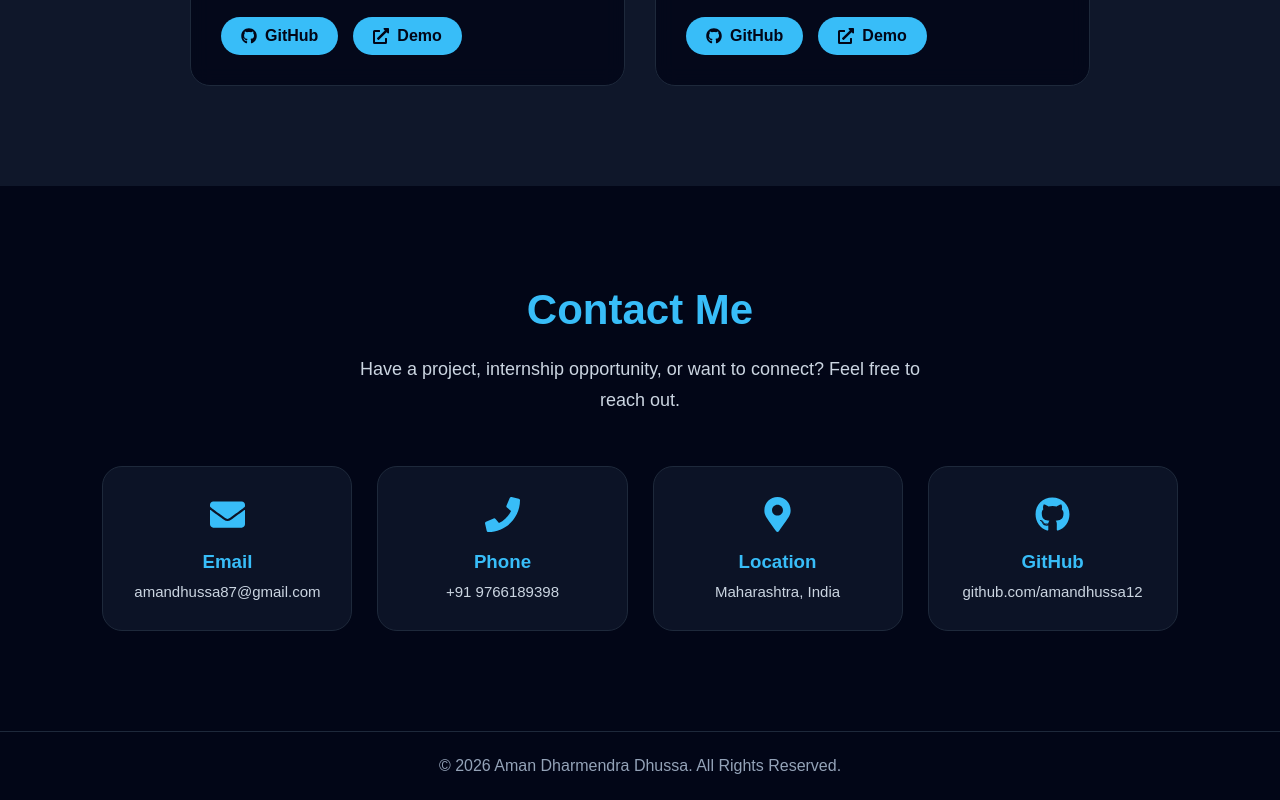
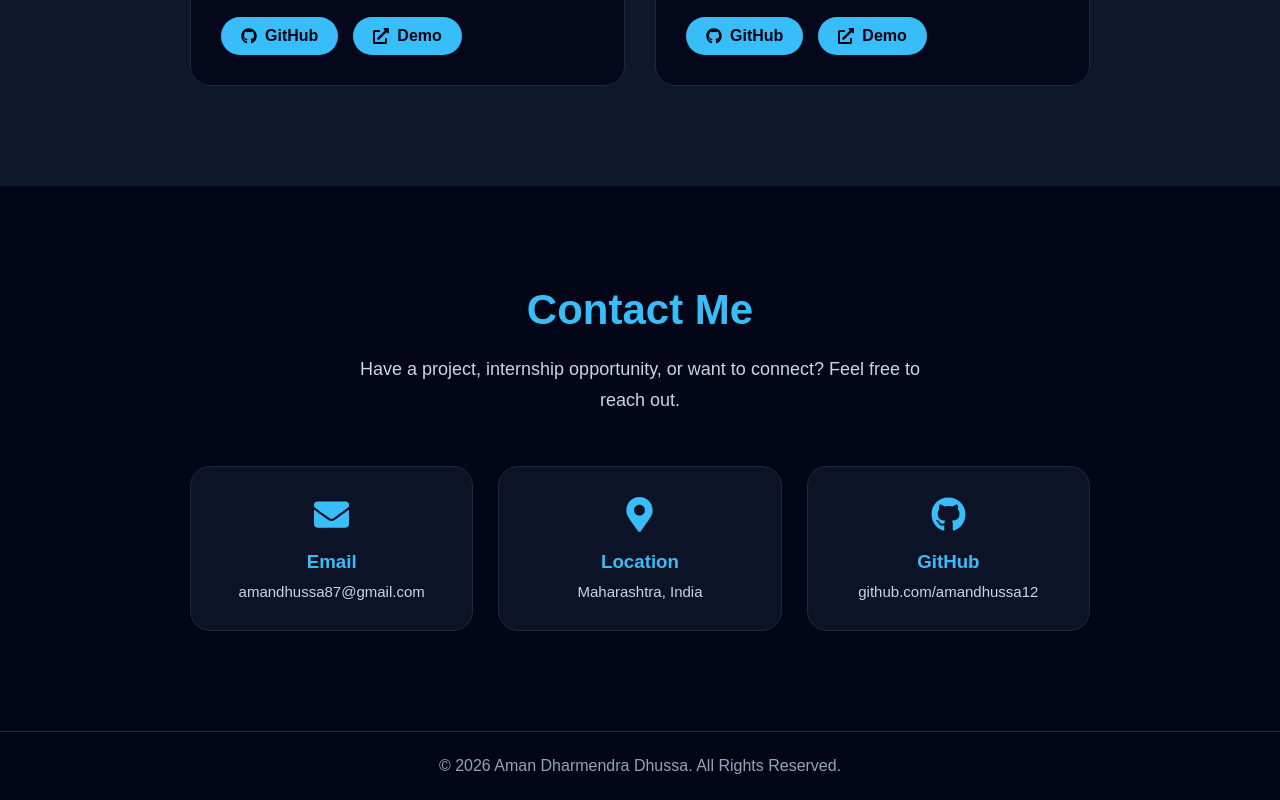
Before and after one commit to amandhussa12/aman-portfolio, a React (Vite) app: page / in a window 1280 px wide. Shown: the part 3024-3824 px from the top of the page. Built offline with nearby package versions, Linux system fonts and the light colour scheme.

Commit message:
Remove phone section

```diff
--- a/src/components/Contact.css
+++ b/src/components/Contact.css
@@ -29,11 +29,12 @@
 
   display:grid;
 
-  grid-template-columns:repeat(4,1fr);
+  grid-template-columns:repeat(3,1fr);
 
   gap:25px;
+  max-width: 900px;
 
-  margin-top:50px;
+  margin:50px auto 0;
 
 }
 
--- a/src/components/Contact.jsx
+++ b/src/components/Contact.jsx
@@ -1,7 +1,6 @@
 import React from "react";
 import {
   FaEnvelope,
-  FaPhone,
   FaMapMarkerAlt,
   FaGithub
 } from "react-icons/fa";
@@ -40,17 +39,7 @@ function Contact() {
 
 
 
-        <div className="contact-card">
 
-          <FaPhone />
-
-          <h3>Phone</h3>
-
-          <p>
-            +91 9766189398
-          </p>
-
-        </div>
 
 
 
```
